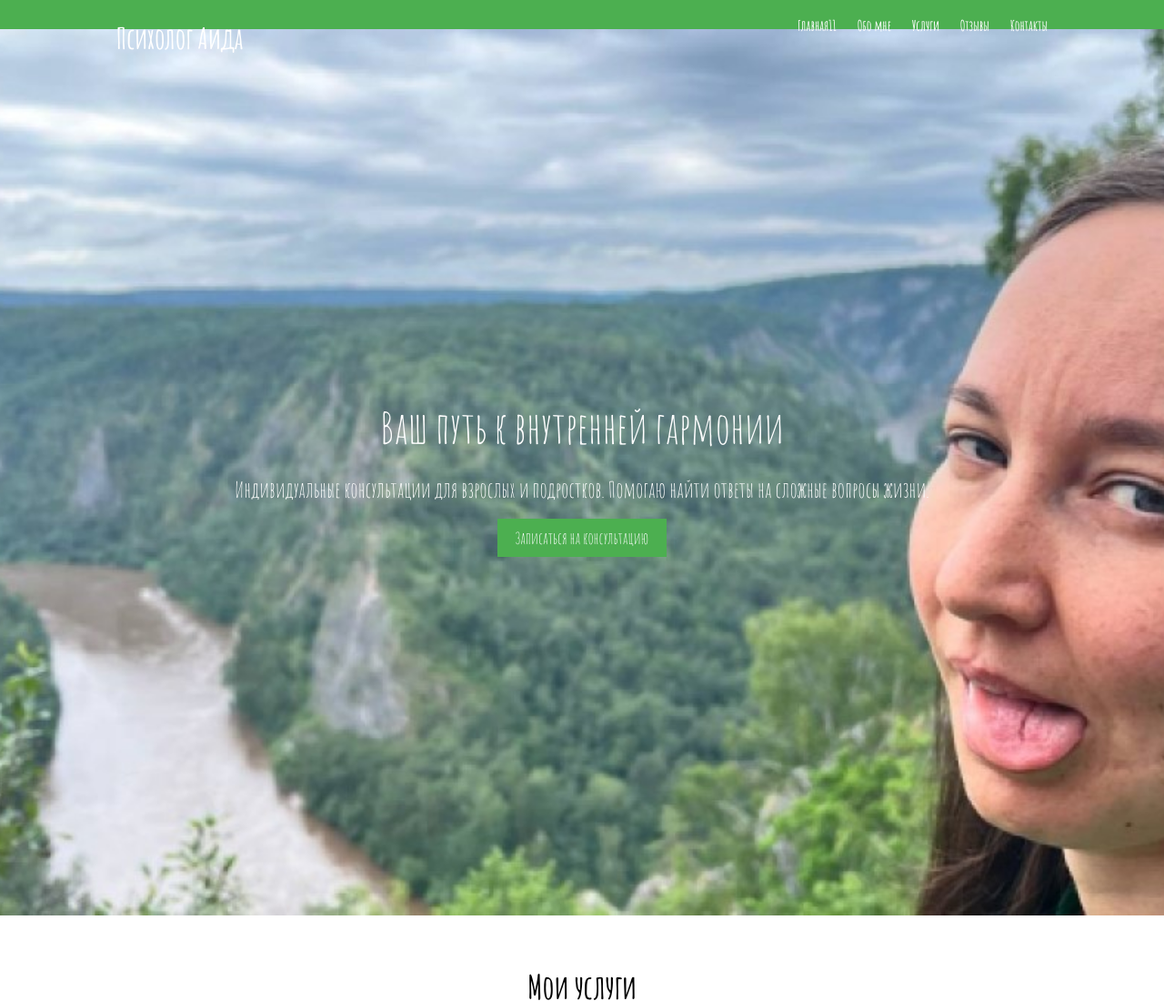
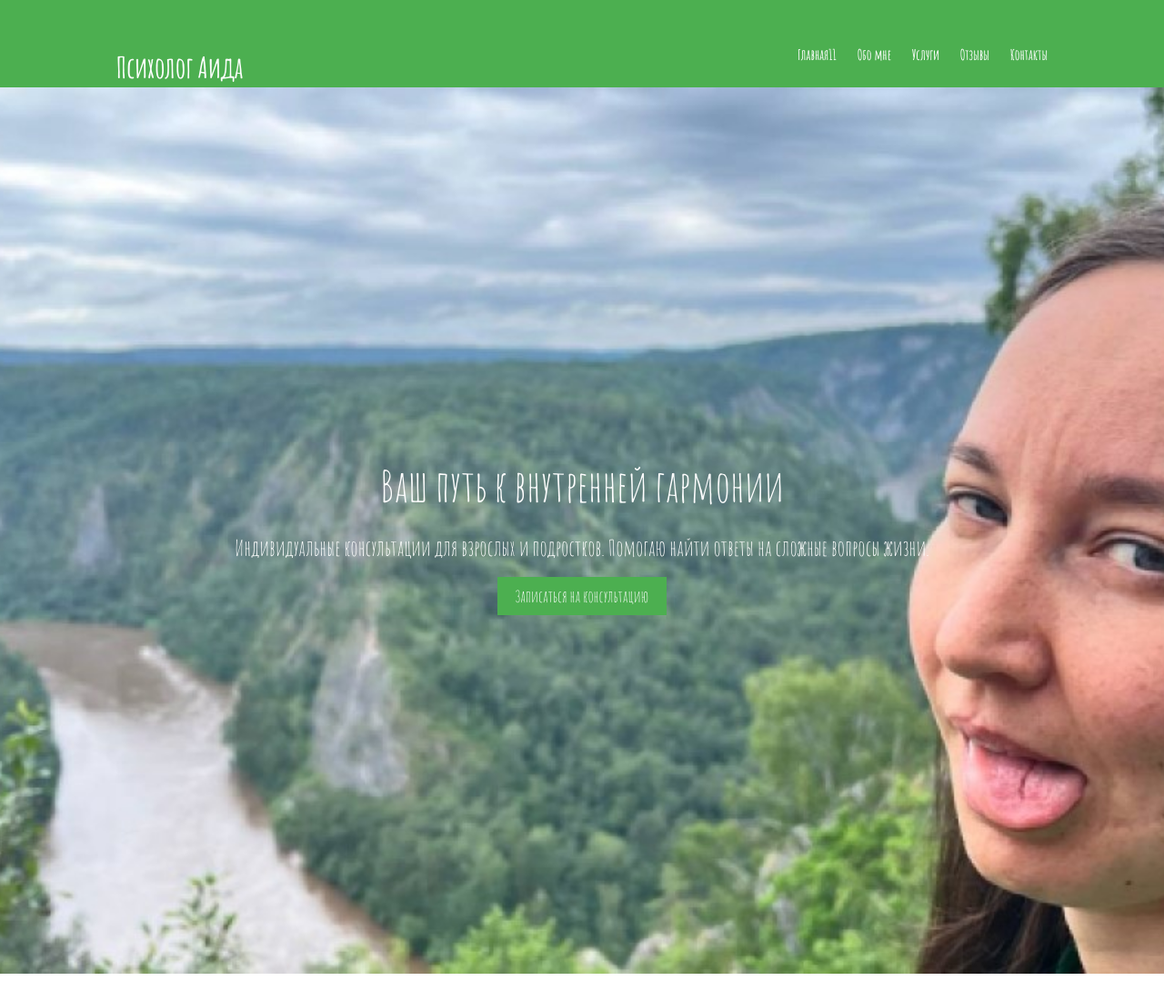
Before and after one commit to Aidarinho07/aida-psychologist-website, a plain HTML site: page index.html in a window 1280 px wide. Shown: the top 1100 px of the page at 91% size. Drawn offline with Linux system fonts and the light colour scheme.

Commit message:
Style.css

```diff
--- a/Style.css
+++ b/Style.css
@@ -20,7 +20,7 @@ body {
 header {
     background: #4CAF50;
     color: white;
-    padding: 1rem 0;
+    padding: 3rem 0;
 }
 
 header .logo {
```
